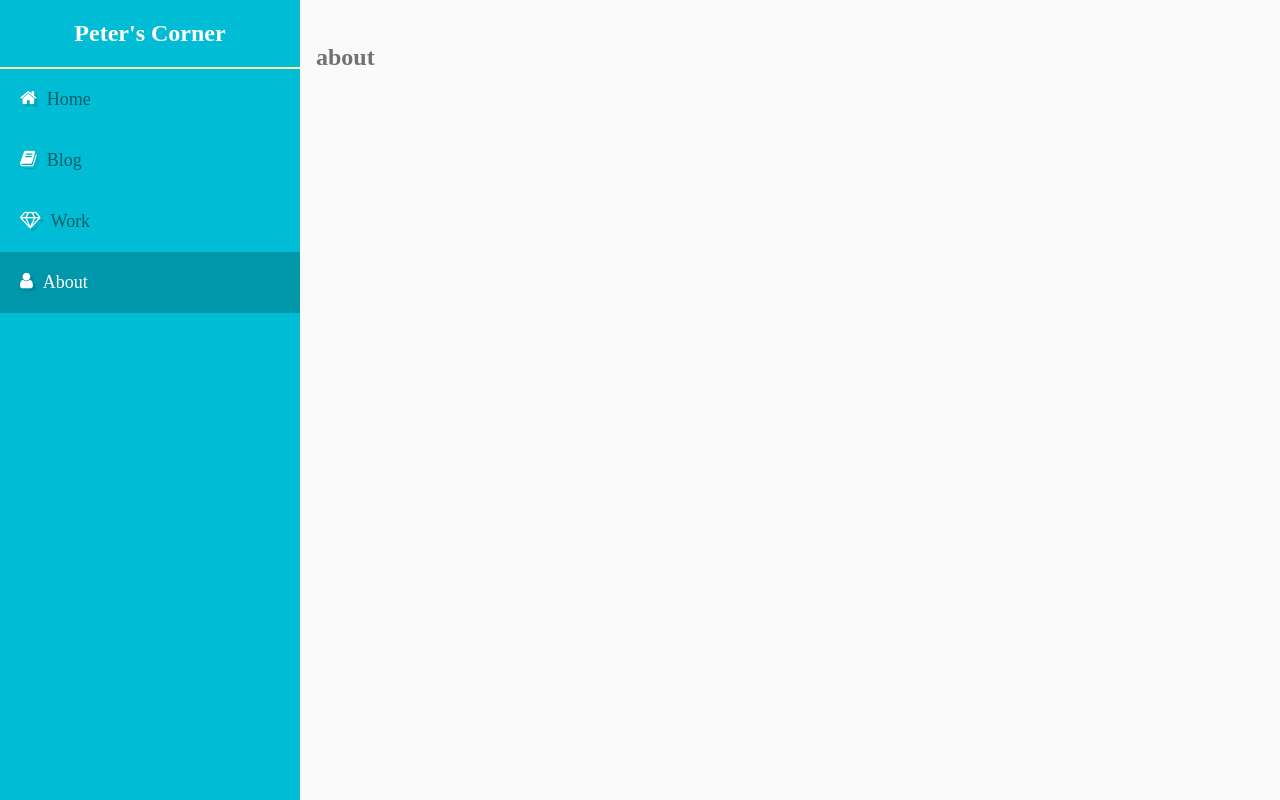
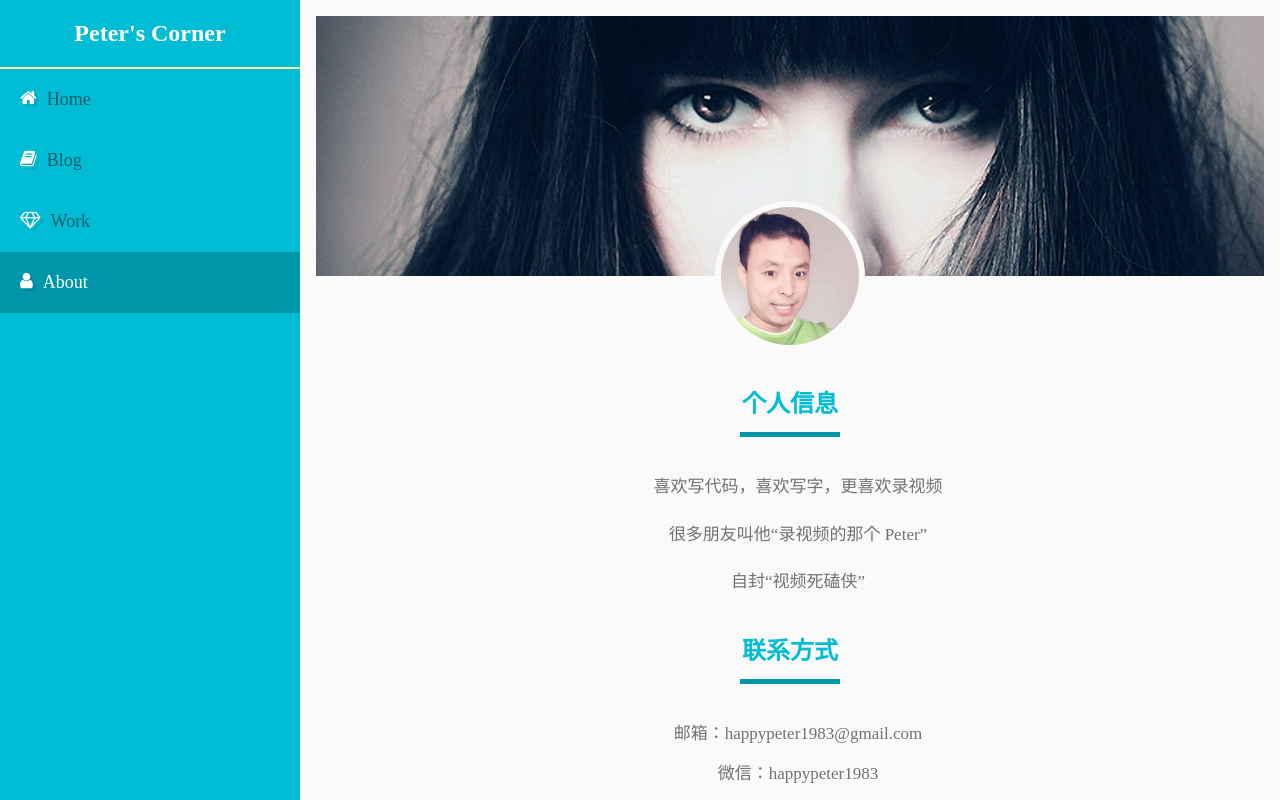
Before and after one commit to perfectfoolish/flex, a plain HTML site: page about.html in a window 1280 px wide. Drawn offline with nearby package versions, Linux system fonts and the light colour scheme.

Commit message:
Finish about page.

```diff
--- a/about.html
+++ b/about.html
@@ -7,6 +7,7 @@
   <meta name="viewport" content="width=device-width, initial-scale=1">
   <link href="http://cdn.bootcss.com/font-awesome/4.5.0/css/font-awesome.min.css" rel="stylesheet">
   <script type="text/javascript" src="https://cdn.bootcss.com/jquery/2.1.4/jquery.min.js"></script>
+  <link rel="shortcut icon" href="assets/favicon.png">
 </head>
 <body>
   <div class="app-wrap">
@@ -37,7 +38,25 @@
     </section>
 
     <section class="content">
-      <h1>about</h1>
+      <section class="about">
+  <div class="background"></div>
+  <img class="avatar" src="assets/peter.jpeg">
+  <h2>个人信息</h2>
+  <div class="hobby">
+    <p>喜欢写代码，喜欢写字，更喜欢录视频</p>
+    <p>很多朋友叫他“录视频的那个 Peter”</p>
+    <p>自封“视频死磕侠”</p>
+  </div>
+  <h2>联系方式</h2>
+  <div class="email">邮箱：happypeter1983@gmail.com</div>
+  <div class="weixin">微信：happypeter1983</div>
+  <h2>社交账号</h2>
+  <ul class="social">
+    <li><i class="fa fa-weibo"></i></li>
+    <li><i class="fa fa-github"></i></li>
+    <li><i class="fa fa-twitter"></i></li>
+  </ul>
+</section>
     </section>
 
     <footer class="app-footer">
--- /dev/null
+++ b/source/styles/_about.scss
@@ -0,0 +1,85 @@
+.about {
+  margin-bottom: 30px;
+  font-size: 15px;
+  .background {
+    background: url('/assets/beauty.jpg');
+    background-size: cover;
+    background-position: center center;
+    background-repeat: no-repeat;
+    height: 260px;
+    margin-bottom: 10px;
+  }
+  .avatar {
+    display: block;
+    width: 100px;
+    height: 100px;
+    border-radius: 50%;
+    padding: 5px;
+    margin: 0 auto;
+    margin-top: -60px;
+    background-color: #fafafa;
+    border: 1px solid #fafafa;
+  }
+  h2 {
+    font-size: 20px;
+    border-left: 5px solid $primary-color-dark;
+    padding-left: 20px;
+    margin-bottom: 24px;
+    margin-top: 0;
+    margin-left: 16px;
+    color: $primary-color;
+    line-height: 1.5;
+  }
+  .hobby {
+    margin-left: 16px;
+  }
+  .email {
+    margin-left: 16px;
+    margin-bottom: 10px;
+  }
+  .weixin {
+    margin-left: 16px;
+    margin-bottom: 24px;
+  }
+  .social {
+    margin-left: 16px;
+    li {
+      display: inline-block;
+      width: 40px;
+      height: 40px;
+      line-height: 40px;
+      border-radius: 50%;
+      text-align: center;
+      margin-right: 10px;
+      background-color: $accent-color;
+    }
+    i {
+      font-size: 16px;
+      color: #fff;
+      line-height: 40px;
+    }
+  }
+}
+
+@media all and (min-width: 768px) {
+  .about {
+    text-align: center;
+    font-size: 17px;
+    .avatar {
+      width: 150px;
+      height: 150px;
+      margin-top: -85px;
+    }
+    h2 {
+      font-size: 24px;
+      width: 100px;
+      padding-left: 0;
+      padding-right: 0;
+      padding-bottom: 10px;
+      margin: 35px auto;
+      text-align: center;
+      border-left: none;
+      border-bottom: 5px solid $primary-color-dark;
+    }
+  }
+}
--- a/source/styles/_common.scss
+++ b/source/styles/_common.scss
@@ -20,3 +20,6 @@ body {
 a {
   text-decoration: none;
 }
+ul {
+  padding: 0;
+}
--- a/source/styles/main.scss
+++ b/source/styles/main.scss
@@ -1,3 +1,4 @@
 @import "common";
 @import "layout";
 @import "work";
+@import "about";
```
Also changed, not shown: blog.html (+1 -0 lines), index.html (+1 -0 lines), source/layout/default.html (+1 -0 lines), source/pages/about.html (+19 -1 lines), work.html (+1 -0 lines), styles/main.css.
